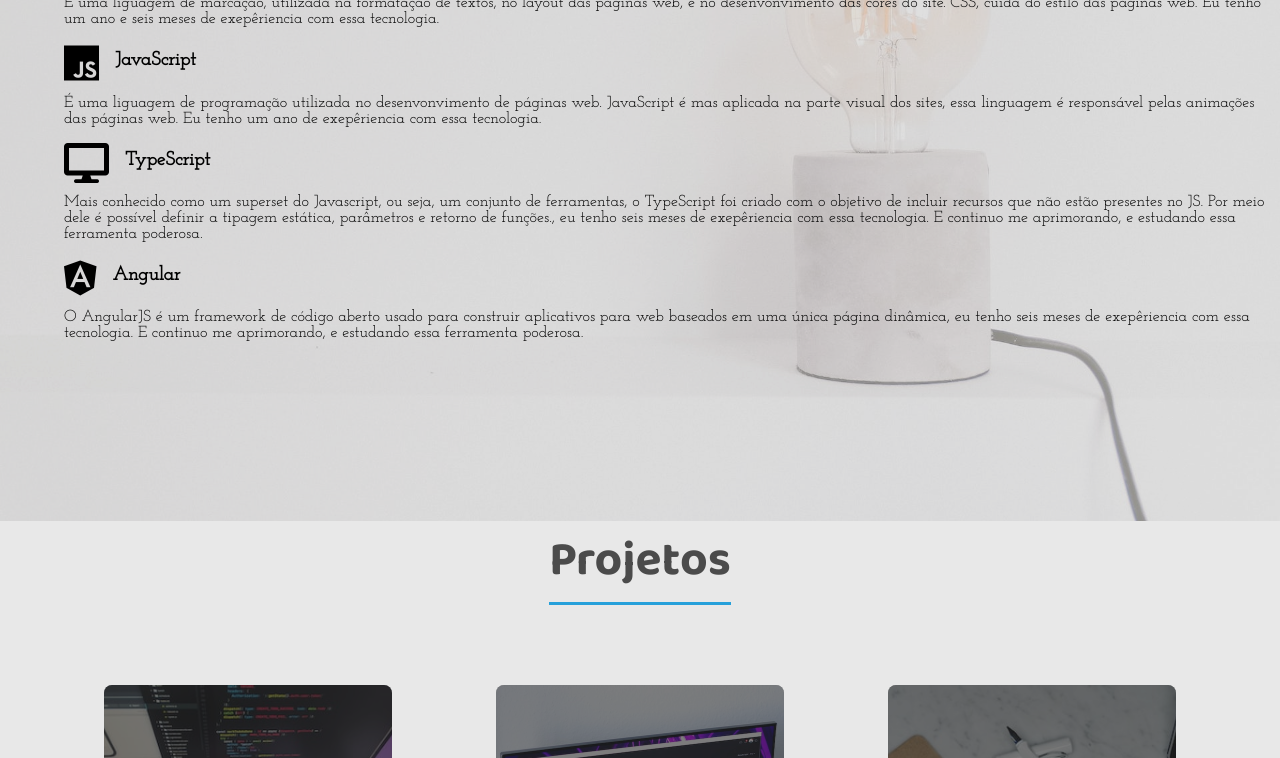
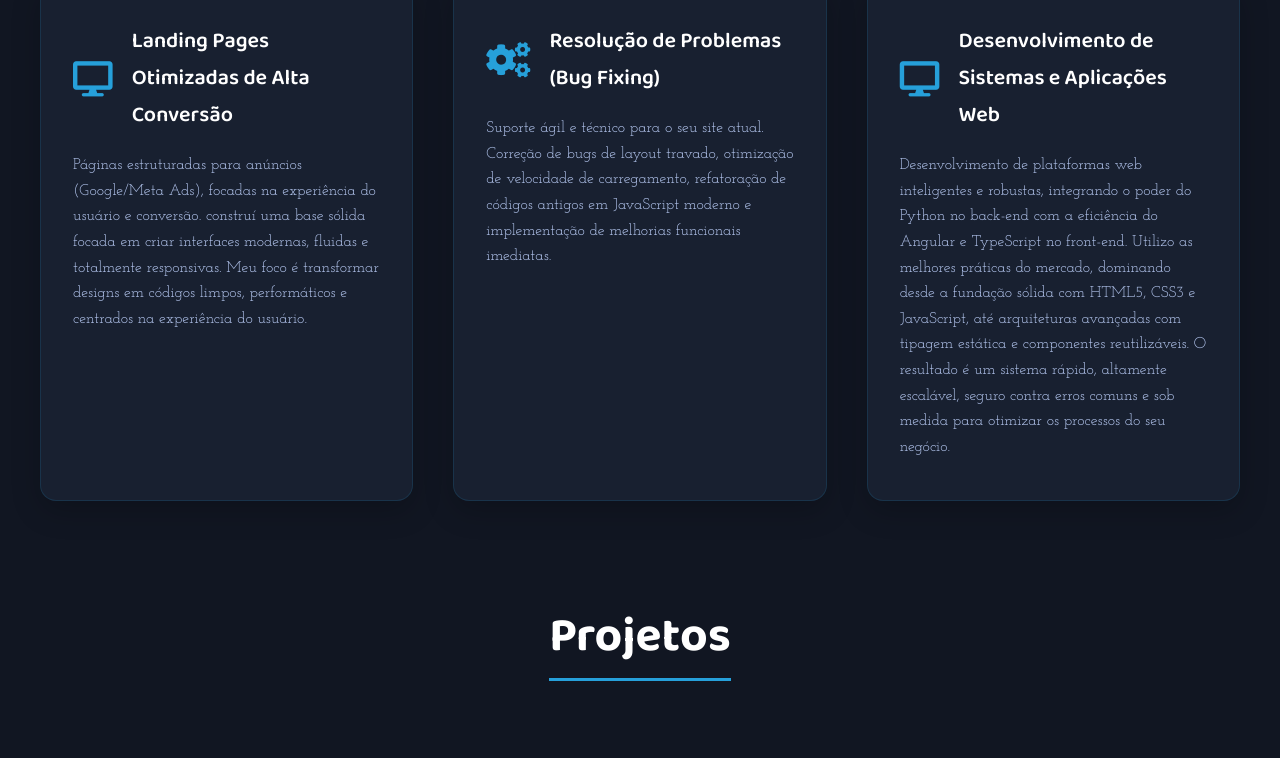
Before and after one commit to Danieldsr89/portfolio-apresentacao, a website: page index.html in a window 1280 px wide. Shown: the part 1079-1837 px from the top of the page. Drawn offline with Linux system fonts and the light colour scheme.

Commit message:
atualização da sessão conhecimentos

```diff
--- a/index.html
+++ b/index.html
@@ -5,10 +5,10 @@
     <meta http-equiv="X-UA-Compatible" content="IE=edge">
     <meta name="viewport" content="width=device-width, initial-scale=1.0">
     <link rel="stylesheet" href="style.css">
-    <title>Portfólio-Apresetação</title>
-    <link rel="apple-touch-icon" sizes="180x180" href="/apple-touch-icon.png">
-<link rel="icon" type="image/png" sizes="32x32" href="/favicon-32x32.png">
-<link rel="icon" type="image/png" sizes="16x16" href="/favicon-16x16.png">
+    <title>Portfólio de Apresentação</title>
+    <link rel="apple-touch-icon" sizes="180x180" href="/portifolio-apresentacao-website/apple-touch-icon.png">
+<link rel="icon" type="image/png" sizes="32x32" href="/portifolio-apresentacao-website/favicon-32x32.png">
+<link rel="icon" type="image/png" sizes="16x16" href="/portifolio-apresentacao-website/favicon-16x16.png">
 <link rel="manifest" href="/site.webmanifest">
 <link rel="stylesheet" href="//use.fontawesome.com/releases/v5.0.7/css/all.css">
 </head>
@@ -30,9 +30,12 @@
             <div class="banner"> <!--Div do Banner da tela principal-->
                 <h1>Daniel dos Santos Rodrigues</h1>
                 <p>Desenvolvedor Front-End</p>
-                <p id="resumo">Olá!!! Bem vindo ao meu portfólio, eu sou o Daniel, e estou em busca de uma oportunidade
-                como Desenvolvedor Front-end.<br>Obrigado pela visita!!!</p>
-                <a href="#1"><button class="banner-button">Saiba mais</button></a>
+                <p id="resumo">Transformo suas ideias em Landing Pages de Alta Conversão.
+                     Desenvolvo sites velozes,<br> modernos e otimizados para trazer mais
+                      clientes para o seu negócio.<br>Obrigado pela visita!!!</p>
+                <a href="https://api.whatsapp.com/send?phone=5511952006067&text=Ol%C3%A1!!%20bem%20vindo,
+                %20eu%20sou%20o%20Daniel,%20e%20vou%20responder%20o%20mais%20breve%20poss%C3%ADvel.
+                %20Obrigado%20por%20entrar%20em%20contato."><button class="banner-button">whatsapp</button></a>
                 <div id="foto-perfil" class="img-foto-perfil">
                     <img src="Imagens/ft-bgd-2t.png" alt="">
                 </div>
@@ -43,7 +46,7 @@
             <nav>
                 <ul class="menu">
                     <li class="menu-item"><a href="#" class="menu-link">Home</a></li>
-                    <li class="menu-item"><a href="#1" class="menu-link">Conhecimentos</a></li>
+                    <li class="menu-item"><a href="#1" class="menu-link">Serviços</a></li>
                     <li class="menu-item"><a href="#2" class="menu-link">Projetos</a></li>
                     <li class="menu-item"><a href="#4" class="menu-link">Sobre</a></li>
                 </ul>
@@ -60,76 +63,57 @@
 
         <section id="1" class="sessao-conhecimentos">
             <div class="conhecimentos">
-
-                <div  class="img-section">
-                    <img src="Imagens/Bg-conhecimento-ft2.jpg" alt="foto do  Background sessão conhecimento">
-                </div>
-
             <div class="conhecimento">
 
             <div class="h1-conhecimento">
-                <h1>Conhecimentos</h1>
+                <h1>Serviços</h1>
             </div>
 
                 <div class="conhecimento-icon">
                 <div class="conhecimento-header">
-                      <i class="fab fa-html5"></i>
-                      <h3>HTML</h3>
+                      <i class="fa fa-desktop"></i>
+                      <h3>Landing Pages Otimizadas de Alta Conversão</h3>
                 </div>
                     <div class="conhecimento-text">
-                        <p>É código de marcação de texto, que é utilizado na criação de páginas web.
-                            Tenho um ano e seis meses de expêriencia com essa tecnologia.
+                        <p>Páginas estruturadas para anúncios (Google/Meta Ads),
+                            focadas na experiência do usuário e conversão.
+                             construí uma base sólida focada em criar interfaces modernas, fluidas
+                             e totalmente responsivas. Meu foco é transformar designs em códigos
+                              limpos, performáticos e centrados na experiência do usuário.
                         </p>
                     </div>
                 </div>
                 <div class ="conhecimento-icon">
                     <div class= "conhecimento-header">
-                        <i class="fab fa-css3-alt"></i>
-                        <h3>CSS</h3>
+                        <i class="fa fa-cogs" aria-hidden="true"></i>
+                        <h3>Resolução de Problemas (Bug Fixing)</h3>
                     </div>
                     <div class="conhecimento-text">
-                        <p>É uma liguagem de marcação, utilizada na formatação de textos, no layout das páginas web,
-                             e no desenvonvimento das cores do site. CSS, cuida do estilo das páginas web.
-                            Eu tenho um ano e seis meses de exepêriencia com essa tecnologia.</p>
-                    </div>
-                </div>
-                <div class ="conhecimento-icon">
-                    <div class= "conhecimento-header">
-                        <i class="fab fa-js"></i>
-                        <h3>JavaScript</h3>
-                    </div>
-                    <div class="conhecimento-text">
-                        <p>É uma liguagem de programação utilizada no desenvonvimento de páginas web. JavaScript
-                            é mas aplicada na parte visual dos sites, essa linguagem é responsável pelas animações
-                            das páginas web. Eu tenho um ano de exepêriencia com essa tecnologia.</p>
+                        <p>Suporte ágil e técnico para o seu site atual. Correção
+                             de bugs de layout travado, otimização de velocidade
+                              de carregamento, refatoração de códigos antigos em
+                               JavaScript moderno e implementação de melhorias funcionais imediatas.
+                        </p>
                     </div>
                 </div>
                 <div class ="conhecimento-icon">
                     <div class= "conhecimento-header">
                         <i class="fa fa-desktop"></i>
-                        <h3>TypeScript</h3>
+                        <h3>Desenvolvimento de Sistemas e Aplicações Web</h3>
                     </div>
                     <div class="conhecimento-text">
-                        <p>Mais conhecido como um superset do Javascript, ou seja, um conjunto de ferramentas,
-                              o TypeScript foi criado com o objetivo de incluir recursos que não estão presentes no JS.
-                                Por meio dele é possível definir a tipagem estática, parâmetros e retorno de funções.,
-                                eu tenho seis meses de exepêriencia com essa tecnologia.
-                                E continuo me aprimorando, e estudando essa ferramenta poderosa.</p>
+                       <p>Desenvolvimento de plataformas web inteligentes e robustas,
+                         integrando o poder do Python no back-end com a eficiência do
+                          Angular e TypeScript no front-end. Utilizo as melhores
+                           práticas do mercado, dominando desde a fundação sólida
+                            com HTML5, CSS3 e JavaScript, até arquiteturas avançadas
+                             com tipagem estática e componentes reutilizáveis.
+                              O resultado é um sistema rápido, altamente escalável,
+                               seguro contra erros comuns e sob medida para otimizar
+                                os processos do seu negócio.
+                        </p>
                     </div>
                 </div>
-                <div class ="conhecimento-icon">
-                    <div class= "conhecimento-header">
-                        <i class="fab fa-angular"></i>
-                        <h3>Angular</h3>
-                    </div>
-                    <div class="conhecimento-text">
-                        <p>O AngularJS é um framework de código aberto usado para construir aplicativos
-                            para web baseados em uma única página dinâmica, eu tenho seis meses de exepêriencia com
-                            essa tecnologia. E continuo me aprimorando, e estudando essa ferramenta poderosa.</p>
-                    </div>
-                </div>
-
-
                 </div>
             </div>
         </section>
--- a/style.css
+++ b/style.css
@@ -73,7 +73,7 @@ html{
 }
 
 .line{
-    width: 100;
+    width: 100%;
     height: .1rem;
     background-color: white;
     box-shadow: 0.1rem 0.1rem 1px #000;
@@ -278,63 +278,126 @@ header{
 .sessao-projetos > .sessao-header > h1{
     font-size: 3rem;
     font-family: var(--font-primary);
-    color: #4b4b4b;
+    color: #ffffff;
     border-bottom: solid 3px #26a0da;
     margin-bottom: 2rem;
 }
 
-.conhecimento{
-    position: absolute;
-    top: 5%;
-    left: 5%;
-}
-.conhecimentos{
+/* 1. SEÇÃO EXTERNA (Container que centraliza tudo e define o fundo escuro) */
+.conhecimentos {
     position: relative;
     width: 100%;
-    height: 100vh;
+    min-height: 100vh;
+    background-color: #111622;
+    padding: 6rem 2rem;
+    box-sizing: border-box;
+    display: flex;
+    justify-content: center;
+    align-items: center;
 }
 
-.h1-conhecimento{
+/* 2. O GRID PAI (A div que controla o posicionamento dos cartões lado a lado) */
+.conhecimento {
+    width: 100%;
+    max-width: 1200px;
+    margin: 0 auto;
+    display: grid;
+    /* Divide em 3 colunas em telas grandes e se adapta sozinho para 2 ou 1 coluna em telas menores */
+    grid-template-columns: repeat(auto-fit, minmax(300px, 1fr));
+    gap: 2.5rem;
+}
+
+/* 3. TÍTULO "SERVIÇOS" (Configurado para ocupar toda a largura acima do grid) */
+.h1-conhecimento {
+    grid-column: 1 / -1; /* Ocupa todas as colunas disponíveis no topo */
     display: flex;
     align-items: center;
     justify-content: center;
-    background-color:rgb(220, 220, 220);
-    margin-bottom: 1rem;
+    background-color: #111622;
+    margin-bottom: 2rem;
 }
 
-.h1-conhecimento h1{
+.h1-conhecimento h1 {
     font-size: 3rem;
     font-family: var(--font-primary);
-    color: #4b4b4b;
-    border-bottom: solid 3px #26a0da;
-
+    color: #ffffff;
+    border-bottom: solid 4px #26a0da;
+    padding-bottom: 0.5rem;
+    margin: 0;
 }
 
-.conhecimento-icon h3{
-    font-size: 1.2rem;
-    color: #000;
-    padding-left: 1rem;
-    margin-bottom: 1rem;
-    font-family: var(--font-secundary);
+/* 4. O CARD INDIVIDUAL (Estilização visual de cada caixinha de serviço) */
+.conhecimento-icon {
+    background: #182030; /* Fundo sólido para isolar o texto da imagem de fundo */
+    border: 1px solid rgba(38, 160, 218, 0.15); /* Borda sutil com o seu azul */
+    padding: 2.5rem 2rem;
+    border-radius: 16px; /* Cantos arredondados modernos */
+    box-shadow: 0 10px 30px rgba(0, 0, 0, 0.2);
+    transition: all 0.4s cubic-bezier(0.175, 0.885, 0.32, 1.275); /* Animação elástica ao passar o mouse */
+    display: flex;
+    flex-direction: column;
 }
-.conhecimento-header{
+
+/* Efeito Hover (O card sobe levemente e a borda acende) */
+.conhecimento-icon:hover {
+    transform: translateY(-8px);
+    border-color: #26a0da;
+    box-shadow: 0 15px 35px rgba(38, 160, 218, 0.15);
+}
+
+/* 5. PARTE INTERNA DO CARD (Cabeçalho, Ícones e Textos) */
+.conhecimento-header {
     display: flex;
     align-items: center;
+    margin-bottom: 1.2rem;
+    width: 100%;
 }
 
-.conhecimento-header i{
-    font-size: 2.5rem;
-    margin-bottom: 0.7rem;
-   color: #000;
+.conhecimento-header i {
+    font-size: 2.2rem;
+    color: #26a0da !important; /* Aplica o azul padrão nos ícones */
+    margin-right: 1.2rem;
 }
 
-.conhecimentos > .conhecimento > .conhecimento-icon > .conhecimento-text > p{
+.conhecimento-icon h3 {
+    font-size: 1.35rem;
+    color: #ffffff;
+    font-family: var(--font-primary);
+    font-weight: 600;
+    margin: 0;
+    text-align: left;
+}
+
+.conhecimentos > .conhecimento > .conhecimento-icon > .conhecimento-text > p {
     font-family: var(--font-secundary);
-    font-size: 1rem;
-    color: #000;
-    margin-bottom: 1rem;
+    font-size: 0.98rem;
+    color: #b4c6ef;
+    line-height: 1.6rem;
+    text-align: left;
+    margin: 0;
     font-weight: 500;
 }
+
+/* Destaque para as tags strong (linguagens) dentro do texto */
+.conhecimento-text p strong {
+    color: #26a0da;
+    font-weight: 600;
+}
+
+/* 6. RESPONSIVIDADE (Garante layout perfeito em celulares) */
+@media screen and (max-width: 768px) {
+    .conhecimento {
+        grid-template-columns: 1fr; /* Força os cards a ficarem um embaixo do outro */
+        gap: 1.5rem;
+    }
+    .h1-conhecimento h1 {
+        font-size: 2.2rem;
+    }
+    .conhecimento-icon {
+        padding: 2rem 1.5rem;
+    }
+}
+
 
 .img-section {
     width: 100%;
@@ -359,9 +422,9 @@ header{
 }
 
 .sessao-projetos{
-    background-color:#5552;
-       width: 100%;
-       height: 100vh;
+    background-color: #111622;
+    width: 100%;
+    min-height: 100vh;
 }
 
 .projetos{
@@ -392,7 +455,7 @@ header{
 
 .card:hover .card-img-wrapper img{
     opacity: .5;
-    transition: opacity .3s;
+    transition: opacity 0.3s;
 }
 
 .card-info{
@@ -400,7 +463,7 @@ header{
     bottom: 0;
     padding: 2rem;
     text-shadow: 0.3rem 0.2rem 0.3rem rgba(0,0,0,0.4);
-    transition: all 3s;
+    transition: all 0.3s;
 }
 
 .card-info h2{
```
